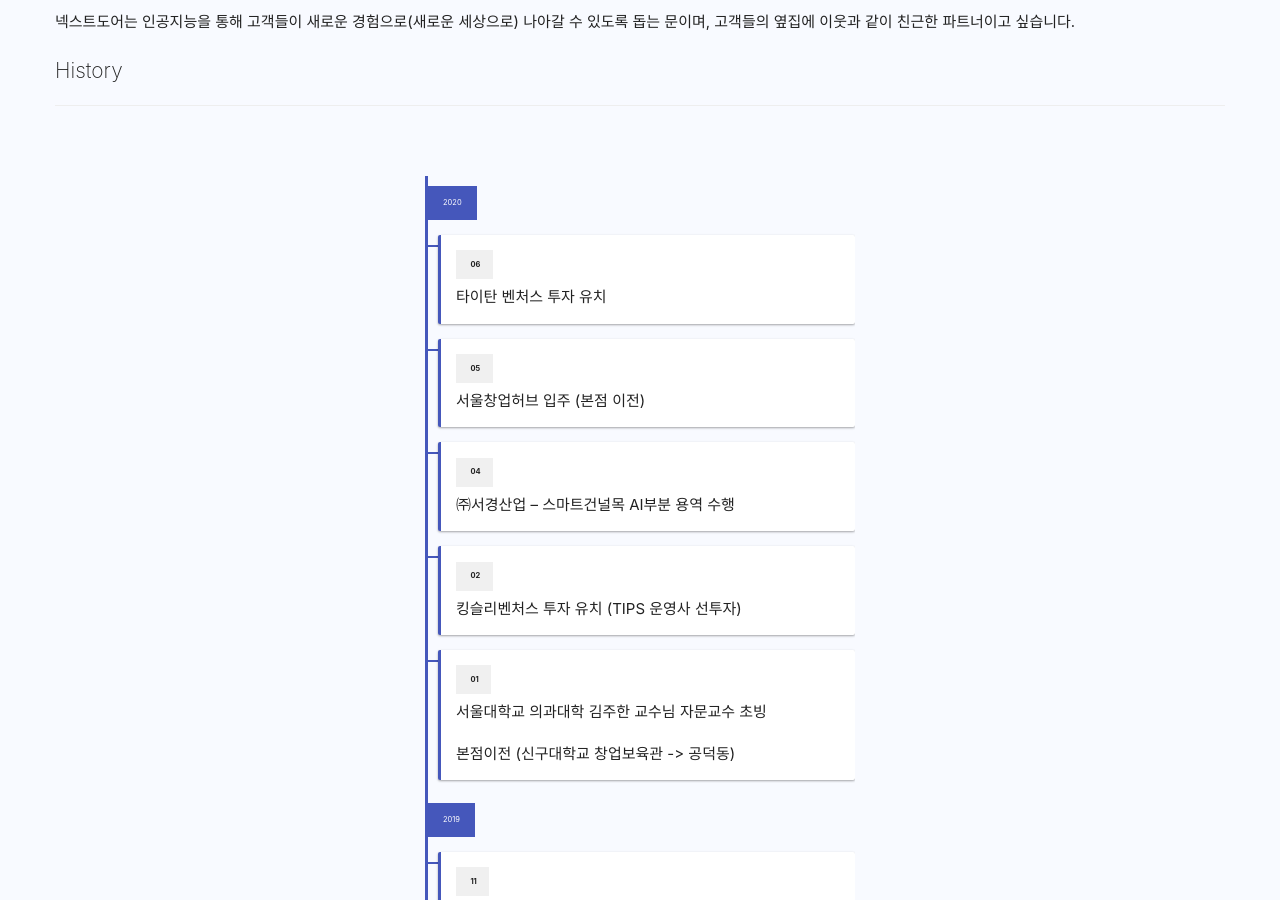
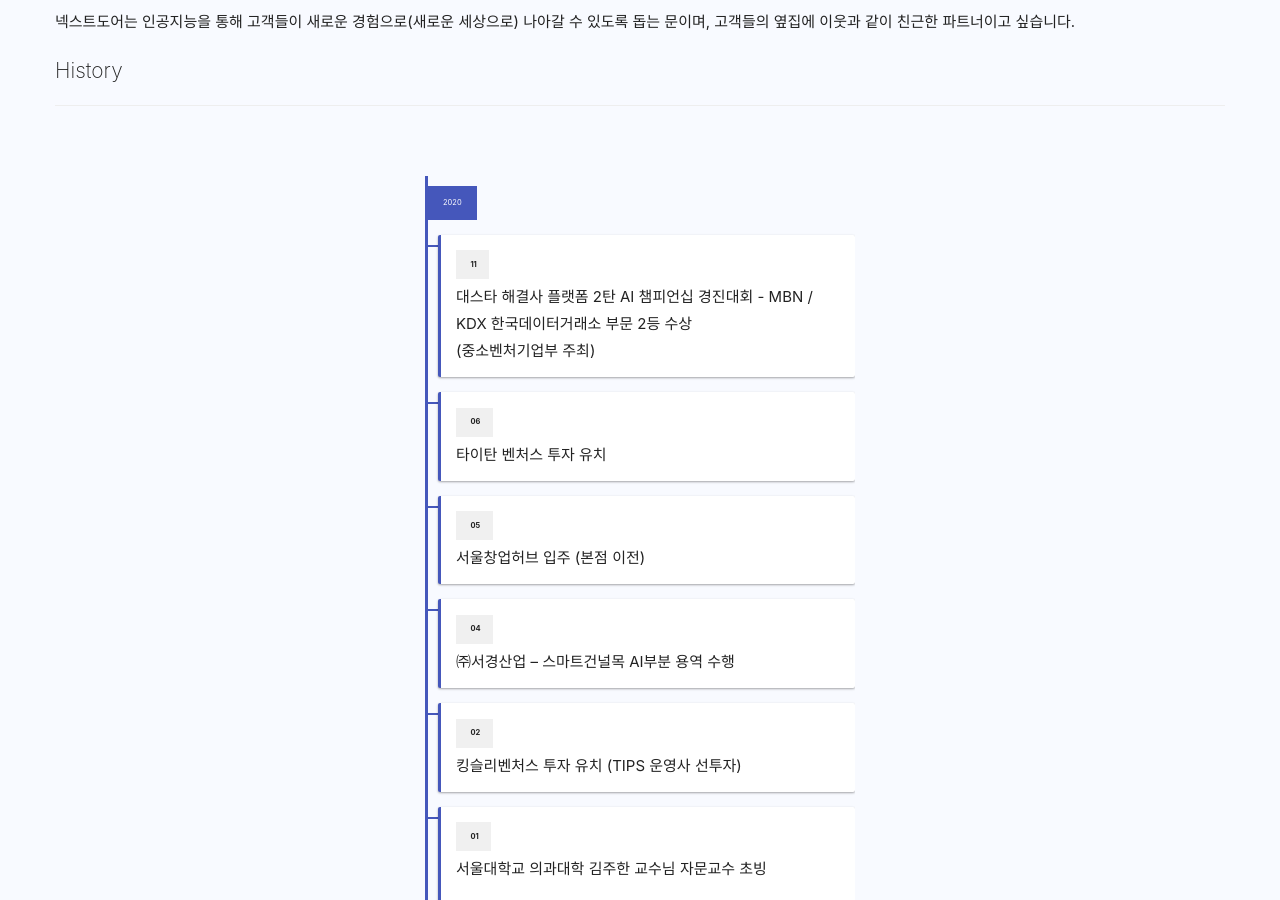
Before and after one commit to nextdoor-ai/nextdoor-ai.github.io, a Jekyll site: the page built from about.html, in a window 1280 px wide and 900 px high, scrolled down 948 px. Built offline with Jekyll 4.4.1, drawn with Linux system fonts in a browser that asks for light colours.

Commit message:
이력 추가

```diff
--- a/about.html
+++ b/about.html
@@ -37,6 +37,16 @@
                 <div class="timeline__group">
                   <span class="timeline__year time" aria-hidden="true">2020</span>
                   <div class="timeline__cards">
+                    <div class="timeline__card card">
+                      <header class="card__header">
+                        <time class="time" datetime="2020-11-01">
+                          <span class="time__month">11</span>
+                        </time>
+                      </header>
+                      <div class="card__content">
+                        <p>대스타 해결사 플랫폼 2탄 AI 챔피언십 경진대회 - MBN / KDX 한국데이터거래소 부문 2등 수상<br>(중소벤처기업부 주최) </p>
+                      </div>
+                    </div>
                     <div class="timeline__card card">
                       <header class="card__header">
                         <time class="time" datetime="2020-06-01">
```
